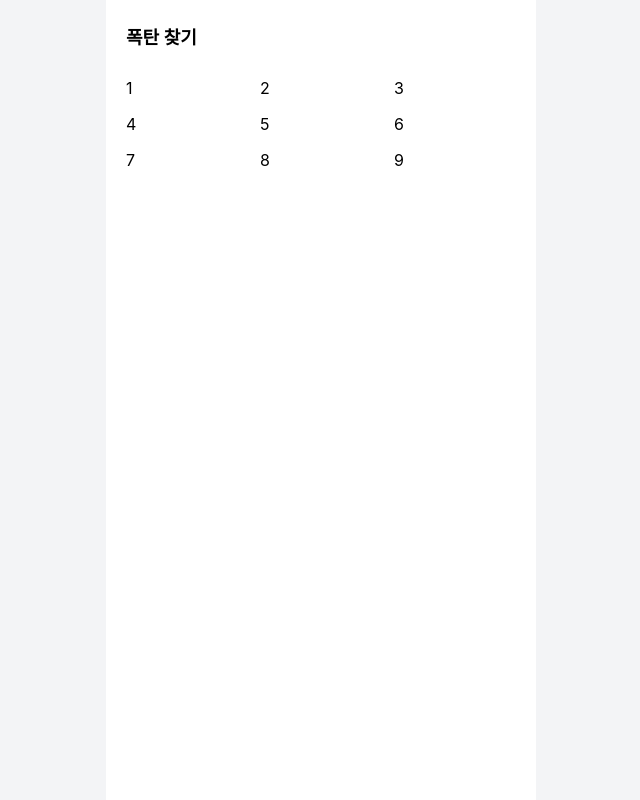
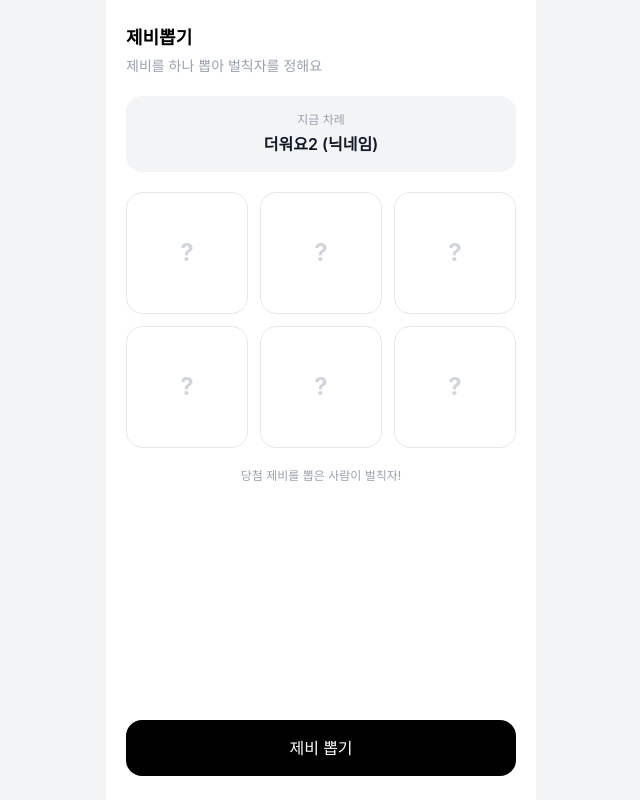
Before and after one commit to 10th-UMC-Hackathon-A/Frontend, a React (Vite) app in the folder hackathon_a_frontend/: page /bomb in a window 1280 px wide. Shown: the whole page, without its empty margins (319-959 px from the left). Built offline with nearby package versions, Linux system fonts and the light colour scheme; no server answers.

Commit message:
feat: 제비뽑기 페이지 ui 구현

```diff
--- a/hackathon_a_frontend/src/components/bomb/BombCard.tsx
+++ b/hackathon_a_frontend/src/components/bomb/BombCard.tsx
@@ -1,4 +1,4 @@
-import React from 'react';
+import React from "react";
 
 interface BombCardProps {
   index: number;
@@ -10,24 +10,27 @@ interface BombCardProps {
 }
 
 export const BombCard: React.FC<BombCardProps> = ({
-  index,
   isRevealed = false,
   isBomb = false,
   onClick,
   disabled = false,
-  className = '',
+  className = "",
 }) => {
+  const stateClasses = isRevealed
+    ? isBomb
+      ? "bg-gray-800 text-white"
+      : "bg-gray-100 text-gray-100"
+    : "bg-white border border-gray-200 text-gray-300";
+
   return (
     <div
-      className={`bomb-card ${isRevealed ? 'revealed' : ''} ${isBomb ? 'bomb' : 'safe'} ${className}`}
+      className={`bomb-card aspect-square rounded-2xl flex items-center justify-center transition-colors ${stateClasses} ${disabled ? "cursor-not-allowed" : "cursor-pointer"} ${className}`}
       onClick={!disabled ? onClick : undefined}
     >
       {isRevealed ? (
-        <div className="bomb-card-content">
-          {isBomb ? '💣' : '✓'}
-        </div>
+        <span className="text-sm font-semibold">{isBomb ? "당첨" : ""}</span>
       ) : (
-        <div className="bomb-card-back">{index + 1}</div>
+        <span className="text-2xl font-bold">?</span>
       )}
     </div>
   );
--- a/hackathon_a_frontend/src/pages/BombPage.tsx
+++ b/hackathon_a_frontend/src/pages/BombPage.tsx
@@ -1,26 +1,75 @@
-import { useState } from 'react';
-import { BombCard } from '../components/bomb/BombCard';
+import { useState } from "react";
+import { BombCard } from "../components/bomb/BombCard";
+import { Button } from "../components/common/Button";
+
+const CARD_COUNT = 6;
+const currentPlayer = "더워요2 (닉네임)";
 
 export default function BombPage() {
+  const [bombIndex] = useState(() => Math.floor(Math.random() * CARD_COUNT));
   const [revealedCards, setRevealedCards] = useState<number[]>([]);
 
+  const isFinished = revealedCards.includes(bombIndex);
+
+  const reveal = (index: number) => {
+    setRevealedCards((prev) =>
+      prev.includes(index) ? prev : [...prev, index],
+    );
+  };
+
   const handleCardClick = (index: number) => {
-    setRevealedCards([...revealedCards, index]);
+    if (isFinished) return;
+    reveal(index);
+  };
+
+  const handleDraw = () => {
+    if (isFinished) return;
+    const remaining = Array.from({ length: CARD_COUNT }, (_, i) => i).filter(
+      (i) => !revealedCards.includes(i),
+    );
+    if (remaining.length === 0) return;
+    const pick = remaining[Math.floor(Math.random() * remaining.length)];
+    reveal(pick);
   };
 
   return (
-    <div className="flex flex-col gap-6">
-      <h1 className="text-lg font-semibold">폭탄 찾기</h1>
+    <div className="flex flex-col flex-1 justify-between">
+      <div className="flex flex-col gap-5">
+        <div className="flex flex-col gap-1">
+          <h1 className="text-lg font-semibold">제비뽑기</h1>
+          <p className="text-sm text-gray-400">
+            제비를 하나 뽑아 벌칙자를 정해요
+          </p>
+        </div>
+
+        <div className="flex flex-col gap-1 items-center bg-gray-100 rounded-2xl py-4">
+          <p className="text-xs text-gray-400">지금 차례</p>
+          <p className="text-base font-semibold text-gray-900">
+            {currentPlayer}
+          </p>
+        </div>
+
         <div className="grid grid-cols-3 gap-3">
-        {Array.from({ length: 9 }, (_, i) => (
+          {Array.from({ length: CARD_COUNT }, (_, i) => (
             <BombCard
               key={i}
               index={i}
               isRevealed={revealedCards.includes(i)}
+              isBomb={i === bombIndex}
+              disabled={isFinished && !revealedCards.includes(i)}
               onClick={() => handleCardClick(i)}
             />
           ))}
         </div>
+
+        <p className="text-xs text-gray-400 text-center">
+          당첨 제비를 뽑은 사람이 벌칙자!
+        </p>
+      </div>
+
+      <Button onClick={handleDraw} disabled={isFinished} fullWidth>
+        제비 뽑기
+      </Button>
     </div>
   );
 }
```
Lines whose indentation alone changed are shown as unchanged.
